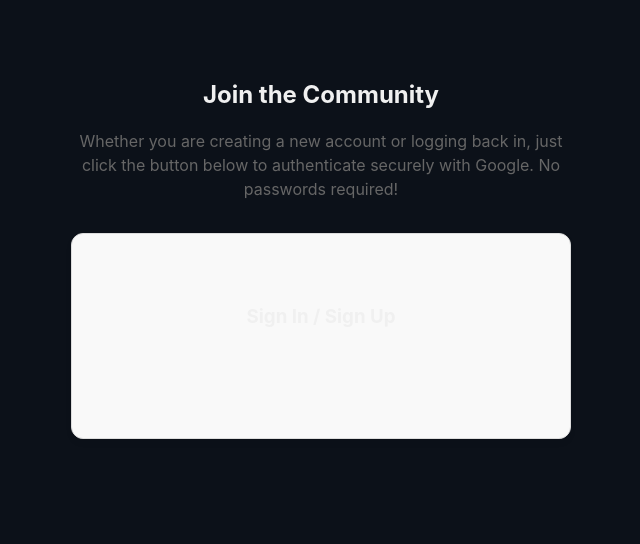
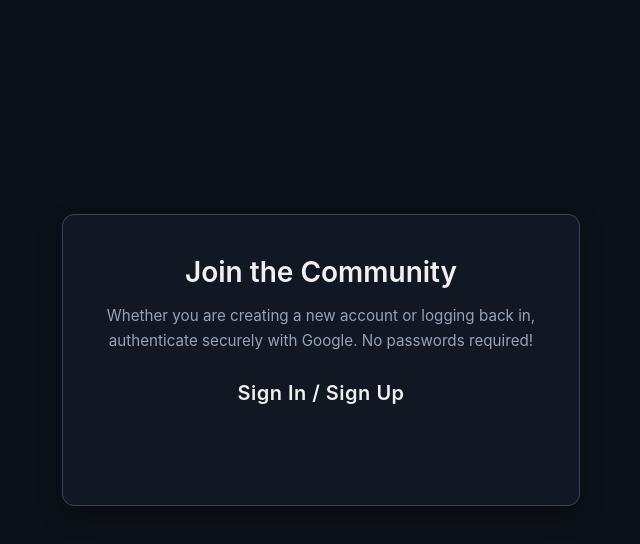
Before and after one commit to mealthebear/skinplex-project, a React (Create React App) app in the folder our-names-on-folders/frontend/: page / in a window 1280 px wide. Shown: the top 544 px of the page, without its empty margins (319-959 px from the left). Built offline with nearby package versions, Linux system fonts and the light colour scheme.

Commit message:
Updated auth component to match dark theme

```diff
--- a/our-names-on-folders/frontend/src/dennis-frontend/components/LoginButton.jsx
+++ b/our-names-on-folders/frontend/src/dennis-frontend/components/LoginButton.jsx
@@ -36,13 +36,29 @@ function LoginButton({ onLoginSuccess }) {
           display: "flex",
           flexDirection: "column",
           alignItems: "center",
-          margin: "20px",
+          justifyContent: "center",
+          width: "100%",
         }}
       >
-        <h3>Sign In / Sign Up</h3>
+        <h3
+          style={{
+            marginTop: 0,
+            marginBottom: "20px",
+            fontSize: "1.25rem",
+            fontWeight: "600",
+            letterSpacing: "0.5px",
+          }}
+        >
+          Sign In / Sign Up
+        </h3>
+
         <GoogleLogin
           onSuccess={handleSuccess}
           onError={() => alert("Google Login Failed")}
+          theme="filled_black"
+          size="large"
+          shape="rectangular"
+          text="continue_with"
         />
       </div>
     </GoogleOAuthProvider>
--- a/our-names-on-folders/frontend/src/dennis-frontend/pages/AuthPage.jsx
+++ b/our-names-on-folders/frontend/src/dennis-frontend/pages/AuthPage.jsx
@@ -4,28 +4,49 @@ function AuthPage({ onAuthSuccess }) {
   return (
     <div
       style={{
-        padding: "60px 20px",
-        maxWidth: "500px",
-        margin: "0 auto",
-        textAlign: "center",
+        minHeight: "80vh",
+        display: "flex",
+        alignItems: "center",
+        justifyContent: "center",
+        padding: "40px 20px",
       }}
     >
-      <h2>Join the Community</h2>
-      <p style={{ color: "#666", marginBottom: "32px", lineHeight: "1.5" }}>
-        Whether you are creating a new account or logging back in, just click
-        the button below to authenticate securely with Google. No passwords
-        required!
-      </p>
-
       <div
         style={{
-          border: "1px solid #ddd",
-          padding: "32px",
+          width: "100%",
+          maxWidth: "460px",
+          backgroundColor: "#111823",
+          border: "1px solid #3a4255",
           borderRadius: "12px",
-          backgroundColor: "#f9f9f9",
-          boxShadow: "0 4px 6px rgba(0,0,0,0.05)",
+          padding: "40px 28px",
+          textAlign: "center",
+          boxShadow: "0 10px 25px rgba(0, 0, 0, 0.3)",
         }}
       >
+        <h2
+          style={{
+            color: "#f0f0f0",
+            fontSize: "1.75rem",
+            marginBottom: "12px",
+            marginTop: 0,
+            fontWeight: "600",
+          }}
+        >
+          Join the Community
+        </h2>
+
+        <p
+          style={{
+            color: "#94a3b8",
+            fontSize: "0.95rem",
+            marginBottom: "28px",
+            lineHeight: "1.6",
+          }}
+        >
+          Whether you are creating a new account or logging back in,
+          authenticate securely with Google. No passwords required!
+        </p>
+
         <LoginButton onLoginSuccess={onAuthSuccess} />
       </div>
     </div>
```
